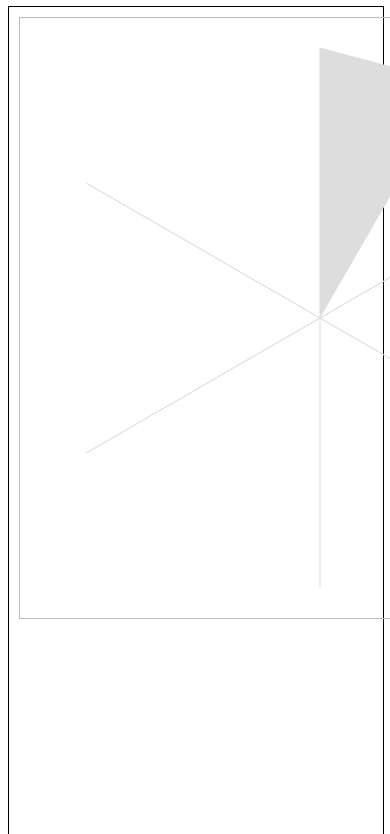
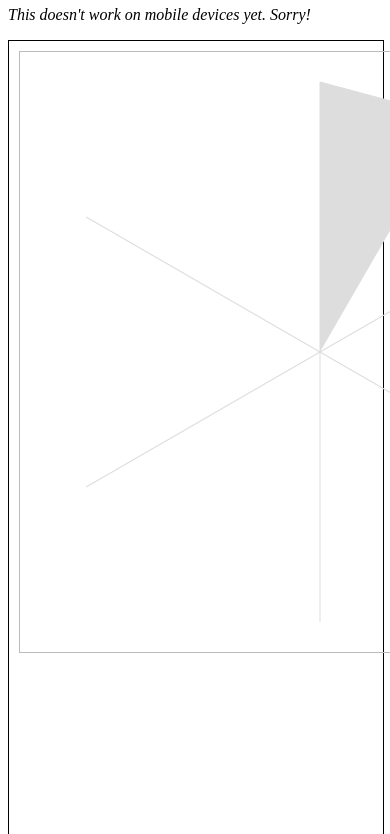
Before and after one commit to jnmiller/paper-snowflake, a plain HTML site: page index.html in a window 390 px wide. Shown: the part 60-894 px from the top of the page. Drawn offline with Linux system fonts and the light colour scheme.

Commit message:
note - not mobile friendly

```diff
--- a/index.html
+++ b/index.html
@@ -4,6 +4,7 @@
 </head>
 <body style="cursor: url(scissors-cursor.png), auto;">
 	<h1>Make a Paper Snowflake</h1>
+	<p><em>This doesn't work on mobile devices yet. Sorry!</em></p>
 	<div id="main">
 		<div id="canvas-container">
 			<canvas id="snowflakeCanvas" width="600" height="600"></canvas>
```
